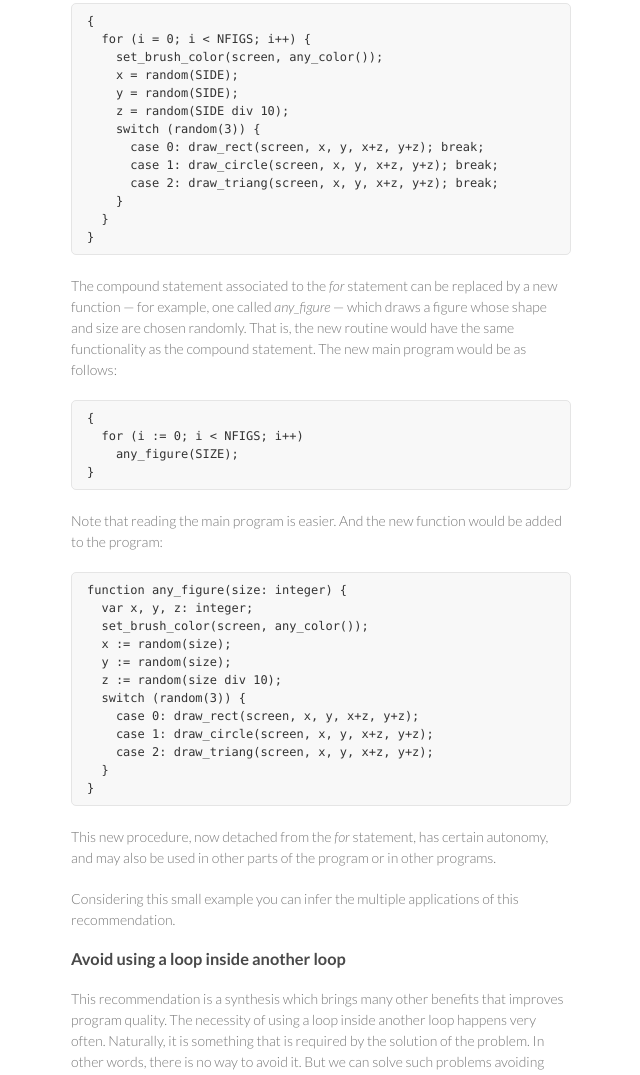
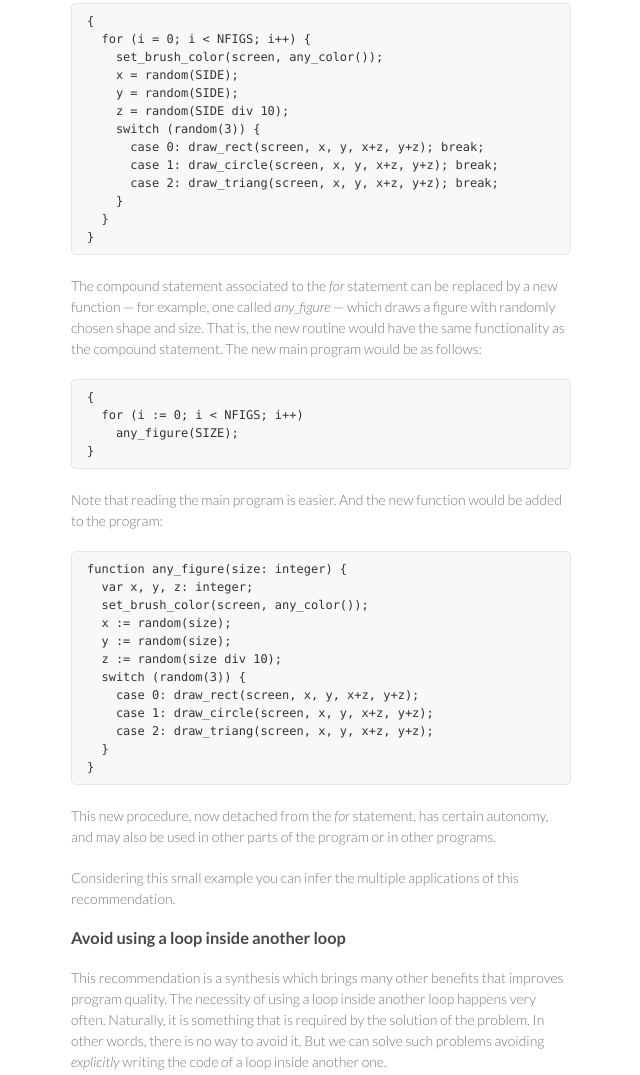
Before and after one commit to faicalcarvalho/faicalcarvalho.github.io, a plain HTML site: page index.html in a window 1280 px wide. Shown: the part 2437-3512 px from the top of the page, without its empty margins (499-1139 px from the left). Drawn offline with Linux system fonts and the light colour scheme.

Commit message:
Rewriting a small paragraph.

```diff
--- a/index.html
+++ b/index.html
@@ -114,8 +114,7 @@ end
 }
 </code></pre>
 
-<p>The compound statement associated to the <em>for</em> statement can be replaced by a new function — for example, one called <em>any_figure</em> — which draws a figure whose shape and size
-are chosen randomly. That is, the new routine would have the same functionality as the compound statement. The new main program would be as follows:
+<p>The compound statement associated to the <em>for</em> statement can be replaced by a new function — for example, one called <em>any_figure</em> — which draws a figure with randomly chosen shape and size. That is, the new routine would have the same functionality as the compound statement. The new main program would be as follows:
 
 <pre><code>{
   for (i := 0; i < NFIGS; i++)
```
